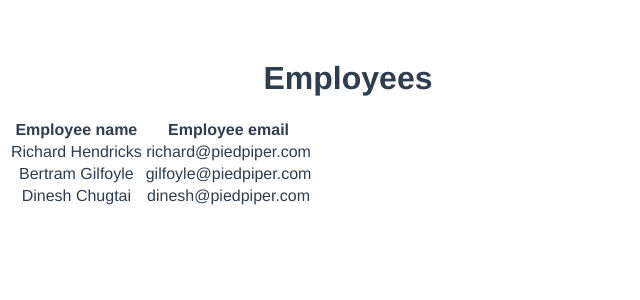
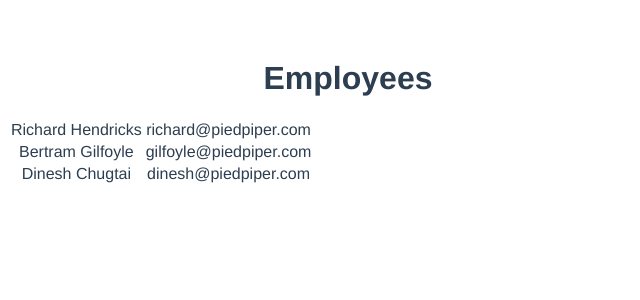
Before and after one commit to hollanbm/TestVueJS, a Vue app: page / in a window 1280 px wide. Shown: the top 300 px of the page, without its empty margins (0-640 px from the left). Built offline with nearby package versions, Linux system fonts and the light colour scheme.

Commit message:
move data out of html and into script from App.vue - iterate over data

```diff
--- a/src/App.vue
+++ b/src/App.vue
@@ -6,7 +6,7 @@
   <div id="app" class="small-container">
     <h1>Employees</h1>
 
-    <employee-table />
+    <employee-table v-bind:employees="employees" />
   </div>
 </template>
 
@@ -17,6 +17,27 @@
   name: 'App',
   components: {
     EmployeeTable
+  },
+  data () {
+    return {
+      employees: [
+        {
+          id: 1,
+          name: 'Richard Hendricks',
+          email: 'richard@piedpiper.com'
+        },
+        {
+          id: 2,
+          name: 'Bertram Gilfoyle',
+          email: 'gilfoyle@piedpiper.com'
+        },
+        {
+          id: 3,
+          name: 'Dinesh Chugtai',
+          email: 'dinesh@piedpiper.com'
+        }
+      ]
+    }
   }
 }
 </script>
--- a/src/components/EmployeeTable.vue
+++ b/src/components/EmployeeTable.vue
@@ -1,24 +1,10 @@
 <template>
-  <div id="employee-table">
+   <div id="employee-table">
     <table>
-      <thead>
-        <tr>
-          <th>Employee name</th>
-          <th>Employee email</th>
-        </tr>
-      </thead>
       <tbody>
-        <tr>
-          <td>Richard Hendricks</td>
-          <td>richard@piedpiper.com</td>
-        </tr>
-        <tr>
-          <td>Bertram Gilfoyle</td>
-          <td>gilfoyle@piedpiper.com</td>
-        </tr>
-        <tr>
-          <td>Dinesh Chugtai</td>
-          <td>dinesh@piedpiper.com</td>
+        <tr v-for="employee in employees" :key="employee.id">
+          <td>{{ employee.name }}</td>
+          <td>{{ employee.email }}</td>
         </tr>
       </tbody>
     </table>
@@ -27,7 +13,10 @@
 
 <script>
 export default {
-  name: 'employee-table'
+  name: 'employee-table',
+  props: {
+    employees: Array
+  }
 }
 </script>
 
```
